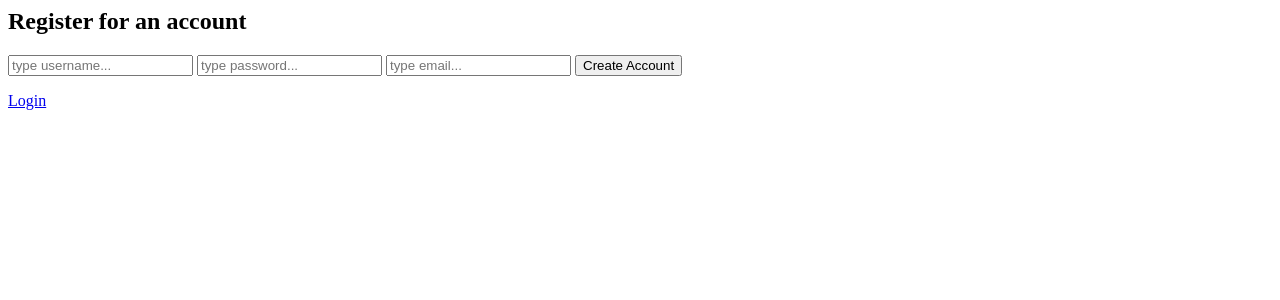
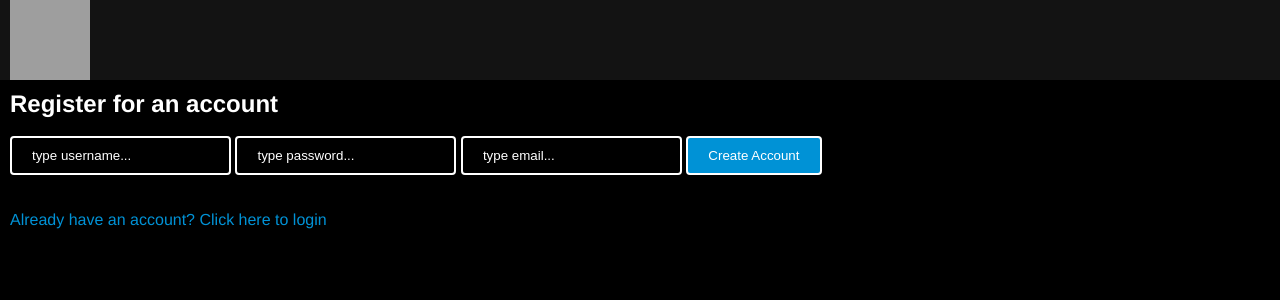
Before and after one commit to Intro-to-SE-Spring-21/Group7Repo, a PHP site: page /createaccount.php in a window 1280 px wide. Shown: the top 300 px of the page. Run offline with PHP 8.4, Linux system fonts and the light colour scheme; data comes from the database, SQL or seed files in the repository; grey boxes are pictures that could not be loaded.

Commit message:
Updated styling

```diff
--- a/Twitter_Clone/createaccount.php
+++ b/Twitter_Clone/createaccount.php
@@ -1,20 +1,11 @@
-
-<!-- reference for this code: https://www.youtube.com/watch?v=NLsbLB2Qgvg&list=PLBOh8f9FoHHhRk0Fyus5MMeBsQ_qwlAzG&index=2 -->
-
-<!-- sqlite3 command prompt commands:
-CREATE TABLE users (id INTEGER PRIMARY KEY, username VARCHAR, password VARCHAR, email TEXT);
-
-CREATE TABLE followers (user VARCHAR NOT NULL, follower VARCHAR NOT NULL);
-
-CREATE TABLE posts (postid INTEGER PRIMARY KEY NOT NULL, user VARCHAR NOT NULL, body VARCHAR NOT NULL, time DATETIME NOT NULL, likes INTEGER NOT NULL, FOREIGN KEY(user) REFERENCES users(username));
-
-CREATE TABLE postlikes (postid INTEGER NOT NULL, user VARCHAR NOT NULL,
-FOREIGN KEY(postid) REFERENCES posts(postid), FOREIGN KEY(user) REFERENCES users(username));
-
--->
-
 
 <!-- these functions are just setting up the database stuff -->
+
+<!DOCTYPE html>
+<html>
+<link rel="stylesheet" href="style.css">
+</head>
+<body>
 
 <?php
 function connect() {
@@ -35,6 +26,12 @@ function query($query, $parameter = array()){
 
 $pdo = new PDO('sqlite:mydb.db');
 $pdo->setAttribute(PDO::ATTR_ERRMODE, PDO::ERRMODE_EXCEPTION);
+
+//header
+
+echo "<div class='header'>";
+echo    "<div class='title'><img src='twitter.png' alt='Twitter' style='width:80px;height:80px;'></div>";
+echo "</div>";
 
 
 //saving variables from the form, and inserting into database if the criteria for username/password is met
@@ -76,12 +73,17 @@ if (isset($_POST['create'])) {
 ?>
 
 <!-- this is the form for creating an account -->
-
+<div class="loginpage">
 <h2>Register for an account</h2>
+<br />
 <form class="create-account.php" method="post">
   <input type="text" name="username" value="" placeholder="type username...">
   <input type="password" name="password" value="" placeholder="type password...">
   <input type="email" name="email" value="" placeholder="type email...">
   <input type="submit" name="create" value="Create Account">
 </form>
-<a href="login.php">Login</a>
+<br></br>
+<a href="login.php">Already have an account? Click here to login</a>
+</div>
+</body>
+</html>
```
